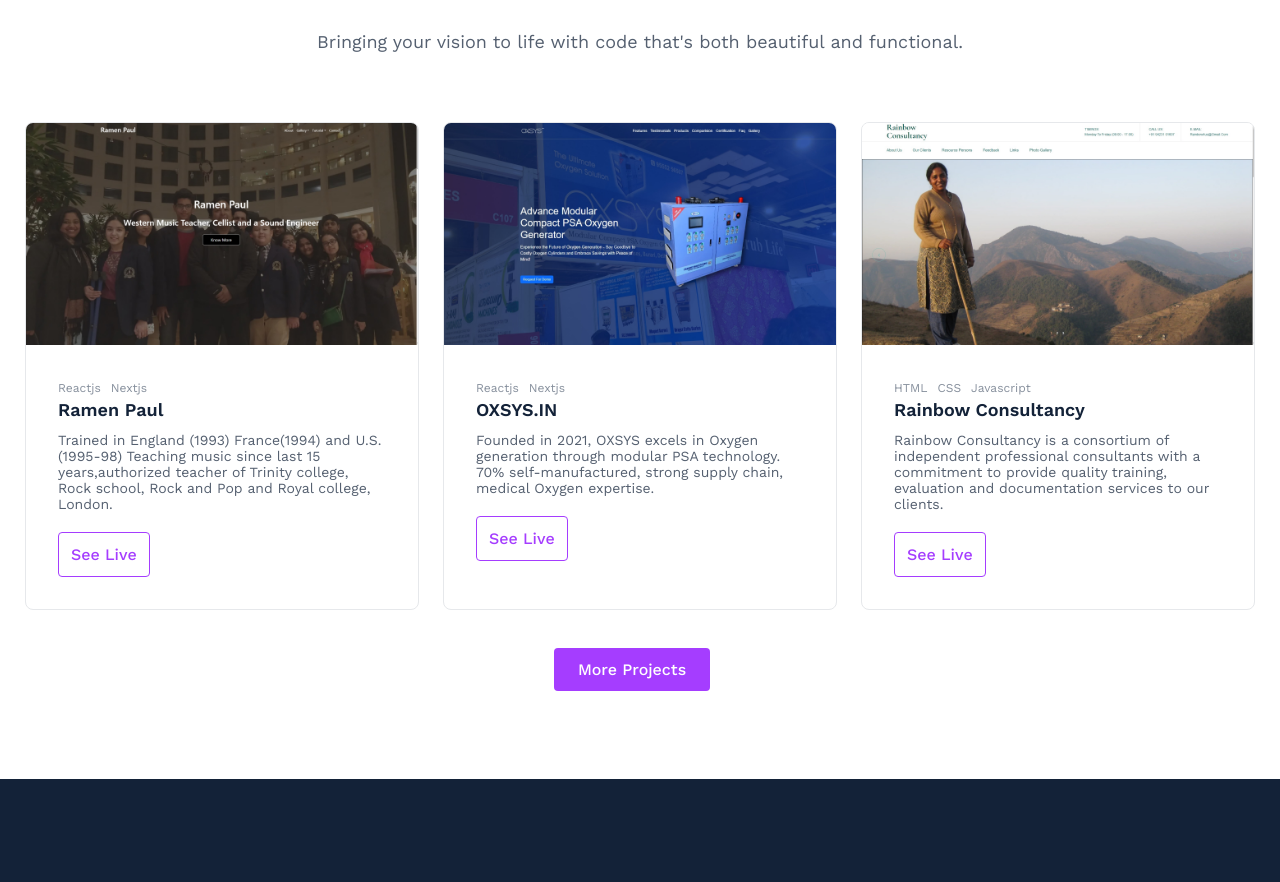
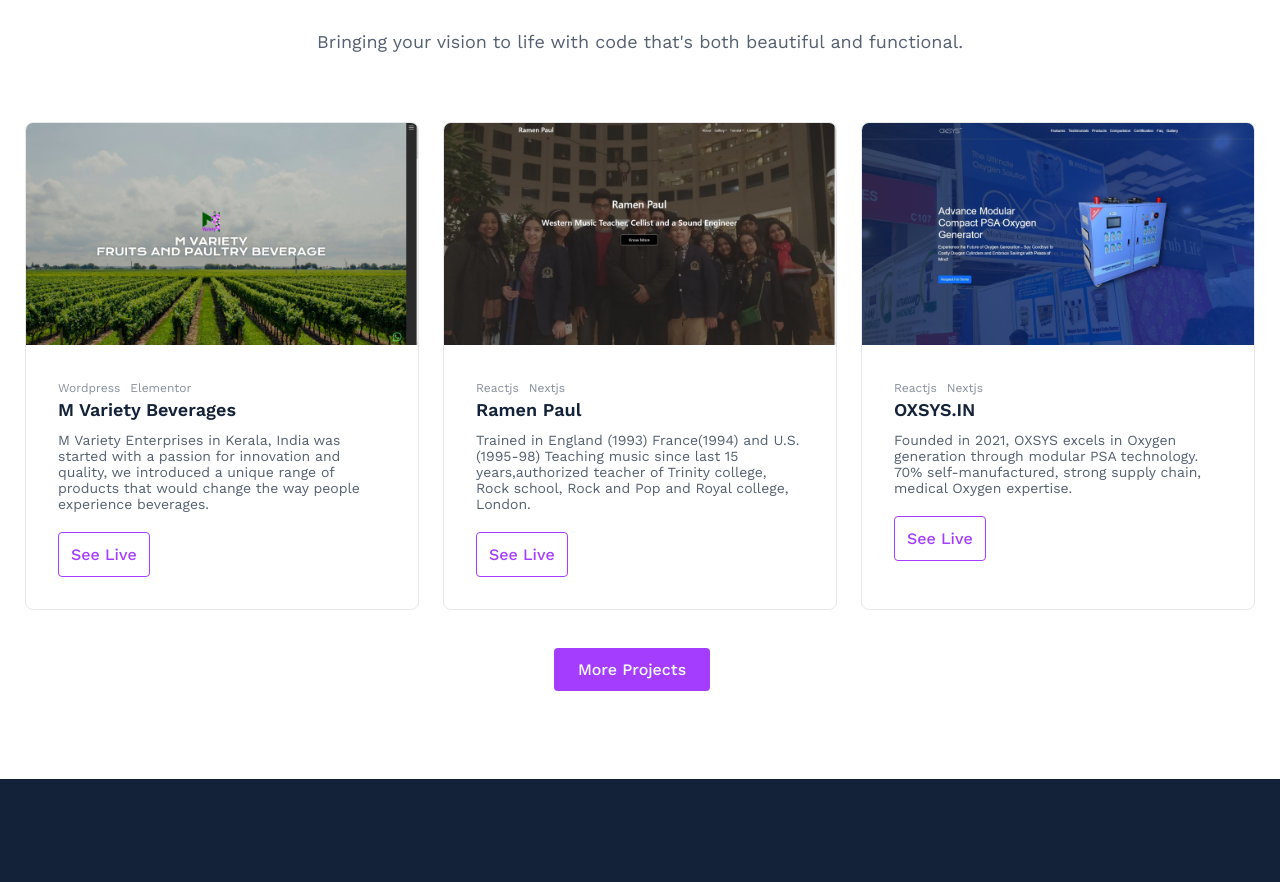
Before and after one commit to curiousdilip/freelancer, a Next.js app: page / in a window 1280 px wide. Shown: the part 2820-3702 px from the top of the page. Built offline with nearby package versions, Linux system fonts and the light colour scheme.

Commit message:
mvariety project added

```diff
--- a/app/data/projects.js
+++ b/app/data/projects.js
@@ -1,4 +1,11 @@
 export const projects = [
+  {
+    title: "M Variety Beverages",
+    description: `M Variety Enterprises in Kerala, India was started with a passion for innovation and quality, we introduced a unique range of products that would change the way people experience beverages.`,
+    imgSrc: "/img/projects/mvariety.jpg",
+    href: "https://www.mvariety.in/",
+    tech: ["Wordpress", "Elementor"],
+  },
   {
     title: "Ramen Paul",
     description: `Trained in England (1993) France(1994) and U.S. (1995-98) Teaching music since last 15 years,authorized teacher of Trinity college, Rock school, Rock and Pop and Royal college, London. `,
```
Also changed, not shown: public/img/projects/mvariety.jpg (added).
